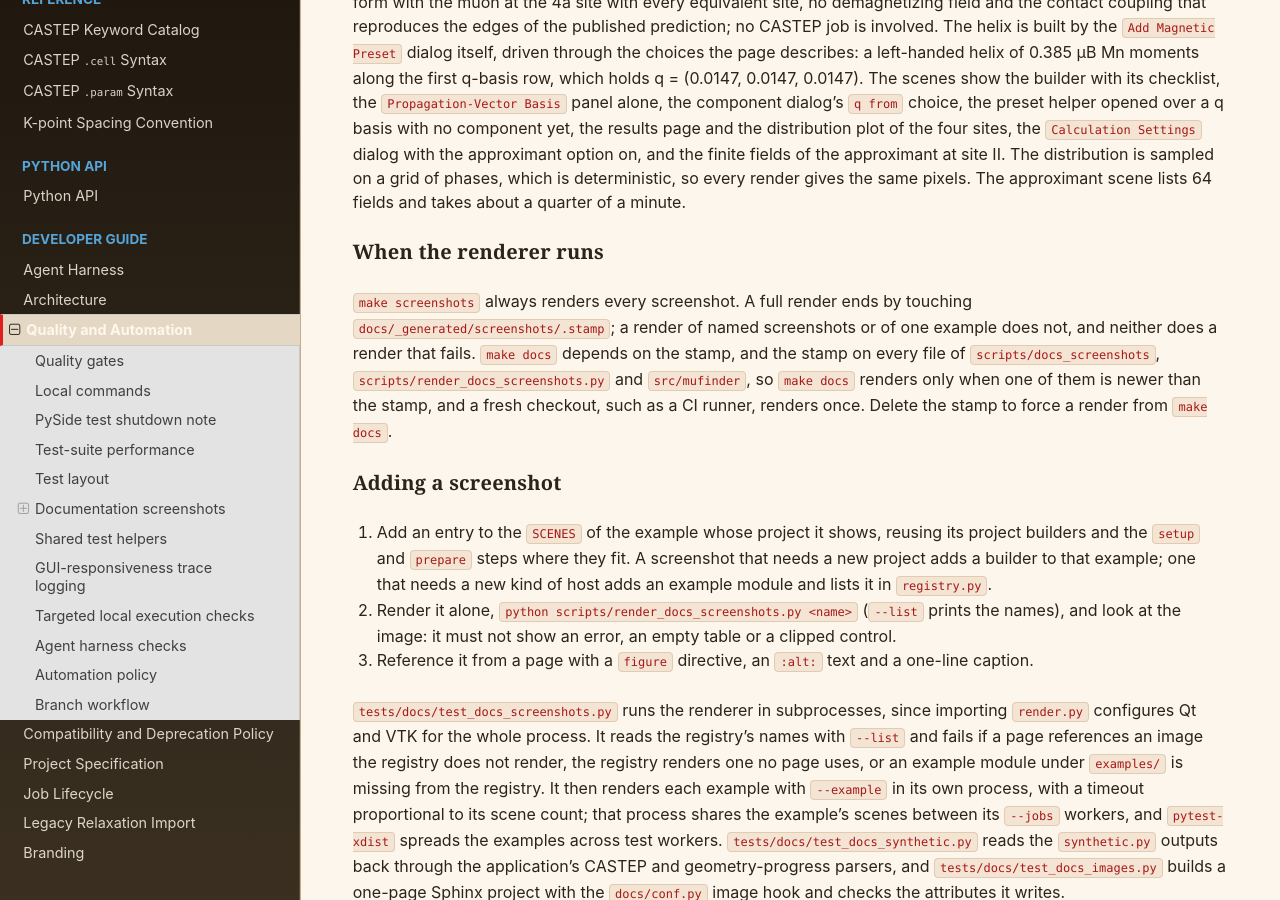
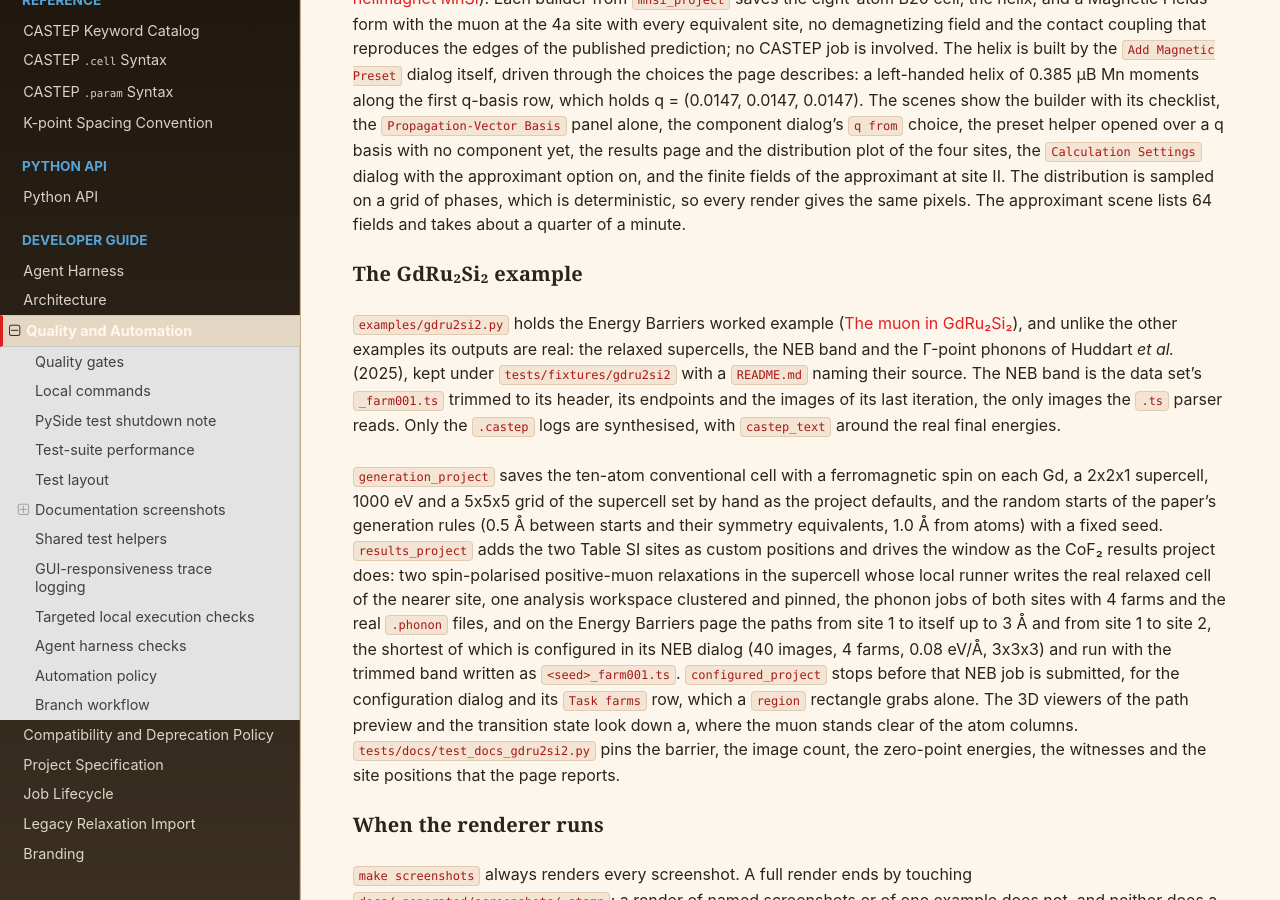
Before and after one commit to BenHuddart/mufinder, a Sphinx documentation site: the page built from docs/quality_and_automation.rst, in a window 1280 px wide and 900 px high, scrolled down 6295 px. Built offline with Sphinx 7.4.7 and the Read the Docs theme 3.1.0, drawn with Linux system fonts in a browser that asks for light colours; some of the changed text lies outside the part shown.

Commit message:
docs: add the GdRu2Si2 worked example and re-point the Energy Barriers figures
The new page follows the two muon sites of Huddart et al. 2025 through the
NEB band (0.495 eV over 42 images, site 2 at 0.283 eV) and the phonons
(ZPE 0.558 and 0.654 eV, w1 -0.0079 and -0.0082), and explains why site 2
is not stable while site 1 is. Energy Barriers gains figures for running
the workflow, the path preview, configuration, task farming and outputs;
the CoF2 page points to the new example for the NEB band. The keyword
catalog notes that ELEC_METHOD is not implemented.

Co-Authored-By: Claude Opus 5.5 <noreply@anthropic.com>

```diff
--- a/docs/castep/keyword_catalog.yaml
+++ b/docs/castep/keyword_catalog.yaml
@@ -5,6 +5,7 @@ notes:
   - Do not vendor or commit `castep_keywords.json` or generated copies of it into this repository.
   - If support is unclear, extend this catalog conservatively and avoid inventing syntax.
   - Optional `gui` metadata is used to drive workflow-aware parameter presentation in the PySide UI.
+  - The electronic minimiser keyword `ELEC_METHOD` is not implemented; the GdRu2Si2 worked example's real inputs set it to `EDFT`.
 
 keywords:
   - name: LATTICE_CART
--- a/docs/index.rst
+++ b/docs/index.rst
@@ -60,6 +60,7 @@ quality standards.
    user_guide/examples/cof2
    user_guide/examples/fe
    user_guide/examples/mnsi
+   user_guide/examples/gdru2si2
 
 .. toctree::
    :maxdepth: 2
--- a/docs/quality_and_automation.rst
+++ b/docs/quality_and_automation.rst
@@ -219,7 +218,8 @@ Each entry of an example's ``SCENES`` maps a file name to a ``Scene``:
   laid out at a given logical size), ``Dock`` (a dock widget, by title),
   ``Dialog`` (the modal dialog an opener callable shows, matched by class
   name, so a dialog opened from another dialog can be grabbed, optionally
-  grabbing only a ``region`` of it, such as one panel) or
+  grabbing only a ``region`` of it, such as one panel or a rectangle around
+  one row) or
   ``Floating`` (a non-modal window, such as the geometry progress or UEP
   clustering window, that an opener callable shows and returns). Each target
   takes an optional ``prepare`` step that receives the grabbed widget before
@@ -264,7 +264,7 @@ content column. Other images are left alone.
 The CoF₂ example
 ~~~~~~~~~~~~~~~~
 
-``examples/cof2.py`` holds every scene but those of the iron and manganese silicide magnetic models. Its
+``examples/cof2.py`` holds every scene but those of the iron and manganese silicide magnetic models and of the GdRu₂Si₂ example. Its
 host is rutile CoF₂ with antiparallel spins on the two Co, ``PBE`` as the
 project functional and a saved 2x2x2 supercell; :doc:`/user_guide/examples/cof2`
 tells the story its scenes illustrate and cites the values its outputs are
@@ -355,6 +354,38 @@ the results page and the distribution plot of the four sites, the
 fields of the approximant at site II. The distribution is sampled on a grid of
 phases, which is deterministic, so every render gives the same pixels. The
 approximant scene lists 64 fields and takes about a quarter of a minute.
+
+The GdRu₂Si₂ example
+~~~~~~~~~~~~~~~~~~~~
+
+``examples/gdru2si2.py`` holds the Energy Barriers worked example
+(:doc:`/user_guide/examples/gdru2si2`), and unlike the other examples its
+outputs are real: the relaxed supercells, the NEB band and the Γ-point phonons
+of Huddart *et al.* (2025), kept under ``tests/fixtures/gdru2si2`` with a
+``README.md`` naming their source. The NEB band is the data set's
+``_farm001.ts`` trimmed to its header, its endpoints and the images of its last
+iteration, the only images the ``.ts`` parser reads. Only the ``.castep`` logs
+are synthesised, with ``castep_text`` around the real final energies.
+
+``generation_project`` saves the ten-atom conventional cell with a
+ferromagnetic spin on each Gd, a 2x2x1 supercell, 1000 eV and a 5x5x5 grid of
+the supercell set by hand as the project defaults, and the random starts of the
+paper's generation rules (0.5 Å between starts and their symmetry equivalents,
+1.0 Å from atoms) with a fixed seed. ``results_project`` adds the two Table SI
+sites as custom positions and drives the window as the CoF₂ results project
+does: two spin-polarised positive-muon relaxations in the supercell whose
+local runner writes the real relaxed cell of the nearer site, one analysis
+workspace clustered and pinned, the phonon jobs of both sites with 4 farms and
+the real ``.phonon`` files, and on the Energy Barriers page the paths from site
+1 to itself up to 3 Å and from site 1 to site 2, the shortest of which is
+configured in its NEB dialog (40 images, 4 farms, 0.08 eV/Å, 3x3x3) and run with
+the trimmed band written as ``<seed>_farm001.ts``. ``configured_project``
+stops before that NEB job is submitted, for the configuration dialog and its
+``Task farms`` row, which a ``region`` rectangle grabs alone. The 3D viewers of
+the path preview and the transition state look down a, where the muon stands
+clear of the atom columns. ``tests/docs/test_docs_gdru2si2.py`` pins the
+barrier, the image count, the zero-point energies, the witnesses and the site
+positions that the page reports.
 
 When the renderer runs
 ~~~~~~~~~~~~~~~~~~~~~~
--- a/docs/user_guide/energy_barriers.rst
+++ b/docs/user_guide/energy_barriers.rst
@@ -68,14 +68,16 @@ Running the workflow
 9. **Inspect the results.** When jobs complete, open the ``NEB Analysis`` tab
    (see `Outputs and interpretation`_).
 
+.. figure:: ../_generated/screenshots/gdru2si2_energy_barrier_paths.webp
+   :alt: The Paths tab with GdRu2Si2 site 1 as the initial endpoint and site 2
+         as the final one, two site 1 to site 1 paths ready and the site 1 to
+         site 2 path completed with 4 task farms.
+
+   The paths of the GdRu₂Si₂ worked example (:doc:`/user_guide/examples/gdru2si2`):
+   two hops between copies of site 1 and the hop from site 1 to site 2.
+
 The Energy Barriers page
 ------------------------
-
-.. figure:: ../_generated/screenshots/energy_barriers_page.webp
-   :alt: The Paths tab with the CoF2 4c site selected as both endpoints and one
-         generated 4c to 4c path, completed.
-
-   The hop between neighbouring 4c sites in CoF₂, from synthetic relaxations.
 
 The page is divided into two tabs so the workflow remains usable on smaller
 laptop screens while still separating path generation from NEB analysis:
@@ -151,6 +153,12 @@ clear without showing relaxed host distortions. ``View...`` always opens the
 viewer for the row whose button was clicked, regardless of the current table
 selection.
 
+.. figure:: ../_generated/screenshots/gdru2si2_path_preview.webp
+   :alt: The path viewer with the GdRu2Si2 pristine 2x2x1 supercell viewed
+         down a and the path arrow from site 1 to site 2.
+
+   The GdRu₂Si₂ site 1 to site 2 hop in the pristine supercell.
+
 What MuFinder writes
 --------------------
 
@@ -187,6 +195,15 @@ locked by the workflow and cannot be edited.
 The dialog also exposes the workflow-supported advanced parameter surface via
 the searchable ``Add Parameter`` flow so expert users can opt into additional
 CASTEP controls without overwhelming the default view.
+
+.. figure:: ../_generated/screenshots/gdru2si2_neb_configuration.webp
+   :alt: The Configure NEB Parameters dialog for the GdRu2Si2 site 1 to site 2
+         path: 1000 eV, a 3 x 3 x 3 grid, 41 path points, a force tolerance of
+         0.08 eV/A, PBE, spin polarised, the locked TS search method and
+         climbing image, and 4 task farms.
+
+   The NEB settings of the GdRu₂Si₂ band. The 40 images entered are rounded up
+   to 41.
 
 Default values are layered. The project's convergence defaults
 (``CUT_OFF_ENERGY`` and ``KPOINT_MP_GRID``) apply first; when the selected
@@ -236,6 +253,13 @@ configuration dialog shows the resulting split and balance live, so a poor
 pairing is visible before submission. The image count itself is left entirely to
 the user — it is a physical resolution choice, not a scheduling one.
 
+.. figure:: ../_generated/screenshots/gdru2si2_neb_task_farms.webp
+   :alt: The Task farms row of the NEB dialog set to 4, reading 41 images over
+         4 farms, 11/10/10/10 per farm, 93% balance, and that the job needs at
+         least 4 MPI ranks, ideally a multiple of 4.
+
+   The farm split of the GdRu₂Si₂ band: 41 images over 4 farms.
+
 The farm count can only be changed while a path has no NEB job yet, or while
 its job is still in the ``defined`` state — the same rule that governs every
 other NEB parameter. This matters more for farming than for the rest: the
@@ -255,11 +279,14 @@ parses the farmed file for the job's real outcome.
 Outputs and interpretation
 --------------------------
 
-.. figure:: ../_generated/screenshots/energy_barrier_inspection.webp
-   :alt: The NEB Analysis tab with one completed band, its energy profile and the
-         transition-state image in the viewer.
+.. figure:: ../_generated/screenshots/gdru2si2_neb_analysis.webp
+   :alt: The NEB Analysis tab with the GdRu2Si2 site 1 to site 2 band: a
+         forward barrier of 0.495 eV, a reverse barrier of 0.213 eV, 42 images,
+         and the profile with the transition-state image 23 of 42 in the
+         viewer.
 
-   An NEB band through that path; its energies are illustrative, not calculated.
+   The real CASTEP band from GdRu₂Si₂ site 1 to site 2 (Huddart *et al.*
+   2025), with its transition state in the viewer.
 
 MuFinder keeps the generated CASTEP files of completed NEB jobs and the
 parsed transition-state path data needed for later review. In the ``NEB Analysis``
--- a/docs/user_guide/examples/cof2.rst
+++ b/docs/user_guide/examples/cof2.rst
@@ -326,8 +326,9 @@ Hopping between 4c sites
 
 ``Generate Paths`` with the 4c site as both endpoints lists the
 symmetry-distinct hops between neighbouring 4c sites (see
-:doc:`/user_guide/energy_barriers`). The NEB band shown for the first hop,
-along c, is illustrative: its 0.62 eV barrier is not a calculated value.
+:doc:`/user_guide/energy_barriers`). The NEB band of a hop, and how its barrier
+compares with the muon's zero-point energy, are followed through with real
+CASTEP outputs in :doc:`/user_guide/examples/gdru2si2`.
 
 .. figure:: ../../_generated/screenshots/energy_barriers_page.webp
    :alt: The Energy Barriers page with the 4c site chosen as both endpoints
--- /dev/null
+++ b/docs/user_guide/examples/gdru2si2.rst
@@ -0,0 +1,258 @@
+The muon in GdRu₂Si₂
+====================
+
+GdRu₂Si₂ is a centrosymmetric tetragonal magnet whose Gd moments form a
+skyrmion lattice in an applied field. Huddart *et al.* (2025) found two
+candidate positive-muon sites in it, and then showed that only one of them
+holds a muon: the second sits so close to the top of the barrier between two
+copies of the first that the muon's zero-point motion carries it over. This
+page follows that argument through MuFinder, from the two relaxed sites to the
+nudged elastic band (NEB) between them and the phonons of each site, and is the
+worked example of :doc:`/user_guide/energy_barriers`.
+
+.. note::
+
+   The outputs on this page are the paper's own CASTEP outputs: the two
+   relaxed supercells, the NEB band, trimmed to its final iteration, and the
+   Γ-point ``.phonon`` file of each site, from the paper's data set,
+   https://doi.org/10.15128/r15138jd91z. Only the ``.castep`` logs are
+   synthesised, around the real final energies, since the data set keeps no
+   relaxation log. The files are in
+   ``tests/fixtures/gdru2si2``, whose ``README.md`` lists their sources, and
+   ``tests/docs/test_docs_gdru2si2.py`` pins every number MuFinder reads from
+   them below.
+
+The host and the calculations
+-----------------------------
+
+GdRu₂Si₂ has the ThCr₂Si₂ structure, space group I4/mmm, with a = 4.1634 Å
+and c = 9.6102 Å (Hiebl *et al.* 1983): Gd at 2a (0, 0, 0), Ru at 4d
+(0, ½, ¼) and Si at 4e (0, 0, z). The project takes z = 0.3682 from the Si of
+the relaxed cells farthest from the muon, and enters the conventional cell, ten
+atoms, with a spin of 7 ħ/2 on each Gd: the calculations treated the Gd moments
+as ferromagnetic, which is not the magnetic order of the material but gives a
+spin-polarised ground state to relax in.
+
+The paper's calculations used PBE, a 1000 eV cut-off, spin polarisation,
+charge +1 for the positive muon, and a 2 × 2 × 1 supercell of the conventional
+cell, 40 host atoms and the muon. The relaxations used a 5 × 5 × 5
+Monkhorst–Pack grid and a force tolerance of 0.05 eV/Å; the NEB band and the
+phonons used 3 × 3 × 3. No convergence sweep ran in this project, so the cut-off
+and the 5 × 5 × 5 grid of the supercell are set by hand as the project defaults
+(:doc:`/user_guide/convergence_testing`), and the relaxation rows add
+``Spin Polarized`` and ``GEOM_FORCE_TOL``. The paper's runs also selected the
+ensemble DFT minimiser (``ELEC_METHOD : EDFT``), which MuFinder's keyword
+catalog does not implement (:doc:`/castep_keyword_catalog`), so the inputs
+MuFinder writes for these rows leave it out.
+
+Starting positions
+------------------
+
+The paper generated its starting positions with MuFinder's random generation:
+each start at least 0.5 Å from the earlier ones and their symmetry
+equivalents, and at least 1.0 Å from every atom. Those rules, set under
+``Random generation`` with ``Muon-muon separation (Å)`` (see
+:doc:`/user_guide/site_generation`), fill the conventional cell with 38 starts
+for the seed this project uses. The paper's draw stopped at 30.
+
+.. figure:: ../../_generated/screenshots/gdru2si2_site_generation.webp
+   :alt: The Initial Muon Position Generation page with random generation,
+         a muon-muon separation of 0.5 A and a minimum muon-atom distance of
+         1 A, the generated random sites listed and marked in the GdRu2Si2
+         cell.
+
+   Random starts in the GdRu₂Si₂ cell under the paper's generation rules.
+
+The paper's 30 relaxations ended in two distinct sites (its Table SI). Rather
+than repeat them, this project places one start at each site with ``Custom
+coordinates`` and relaxes those two as positive muons in the 2 × 2 × 1
+supercell.
+
+The two sites
+-------------
+
+.. figure:: ../../_generated/screenshots/gdru2si2_muon_relaxations.webp
+   :alt: The Structural Relaxations page with Manual Site 1 and Manual Site 2
+         completed in the GdRu2Si2 2x2x1 supercell, with total energies of
+         -69184.849 and -69184.592 eV.
+
+   The two relaxations, with the paper's relaxed cells and final energies.
+
+.. list-table:: The two muon sites, in conventional fractional coordinates.
+   :header-rows: 1
+
+   * - Site
+     - Table SI position
+     - Relaxed position
+     - Wyckoff
+     - Energy (eV)
+   * - 1
+     - (0.50, 0.00, 0.07)
+     - (0.5000, 0.0000, 0.0716)
+     - 8g
+     - 0
+   * - 2
+     - (0.21, 0.21, 0.16)
+     - (0.2095, 0.2095, 0.1606)
+     - 16m
+     - 0.257
+
+Site 1 lies on the line along c between two Ru, 0.69 Å above the Gd plane;
+site 2 lies on the diagonal mirror, 1.54 Å above the plane. Their energy difference, 0.257
+eV, is the 0.26 eV of Table SI. An analysis workspace of both relaxations
+clusters them into two sites (see
+:doc:`/user_guide/structural_relaxation_analysis`), and pinning it makes them
+the sites Energy Barriers and Quantum Corrections offer.
+
+.. figure:: ../../_generated/screenshots/gdru2si2_analysis_workspace.webp
+   :alt: The GdRu2Si2 sites analysis workspace with cluster 1 at
+         (0.5000, 0.0000, 0.0716), Wyckoff 8g, and cluster 2 at
+         (0.2095, 0.2095, 0.1606), Wyckoff 16m, 0.257 eV higher.
+
+   The two sites clustered in their analysis workspace.
+
+The paths between them
+----------------------
+
+On the Energy Barriers page, ``Generate Paths`` with site 1 as both endpoints
+lists the symmetry-distinct hops between copies of site 1. The automatic
+length cutoff keeps only the 1.375 Å hop along c, across the Gd plane to the
+mirror image of site 1 below it; with ``Max path length (Å)`` set to 3 it also
+lists the 2.944 Å hop in the plane, from (½, 0, z) to (0, ½, z). That second
+hop is the paper's 1 → 1′ path, and its minimum-energy path passes through
+site 2, on the diagonal mirror half way between the two copies of site 1. With
+site 2 as the final endpoint, ``Generate Paths`` gives one hop of 1.719 Å, the
+first half of that path.
+
+.. figure:: ../../_generated/screenshots/gdru2si2_energy_barrier_paths.webp
+   :alt: The Paths tab with site 1 as the initial endpoint and site 2 as the
+         final one, and three diffusion paths: site 1 to site 1 of 1.375 and
+         2.944 A, ready, and site 1 to site 2 of 1.719 A, run with 4 farms,
+         completed.
+
+   The 1 → 1′ hops and the 1 → 2 hop that the NEB band follows.
+
+``View...`` on the 1 → 2 row shows the hop in the pristine supercell, here
+viewed down a, where the two muon positions near the bottom of the cell stand
+clear of the atom columns.
+
+.. figure:: ../../_generated/screenshots/gdru2si2_path_preview.webp
+   :alt: The path viewer with the GdRu2Si2 pristine supercell viewed down a
+         and the arrow from site 1 to site 2 near the bottom of the cell.
+
+   The site 1 to site 2 hop in the pristine supercell.
+
+The NEB band
+------------
+
+The paper's band from site 1 to site 2 had 40 images, 4 task farms, a
+transition-state force tolerance of 0.08 eV/Å and a 3 × 3 × 3 grid. The NEB
+dialog of the 1 → 2 row inherits the cut-off, functional and spin treatment of
+the site 1 relaxation and takes those four settings. MuFinder rounds an even
+image count up to the next odd one, since climbing-image NEB needs an odd
+``TSSEARCH_MAX_PATH_POINTS``, so the row's 40 becomes 41; the paper's run kept
+40 intermediate images.
+
+.. figure:: ../../_generated/screenshots/gdru2si2_neb_configuration.webp
+   :alt: The Configure NEB Parameters dialog for the site 1 to site 2 path
+         with a cut-off of 1000 eV, a 3 x 3 x 3 k-point grid, 41 path points,
+         a force tolerance of 0.08 eV/A, PBE, spin polarised and 4 task farms.
+
+   The NEB settings of the 1 → 2 path.
+
+The band of a farmed run is written to ``<seed>_farm001.ts``, which is the file
+MuFinder reads (see :doc:`/user_guide/energy_barriers`, *Task farming*). The
+``NEB Analysis`` tab lists it with 42 images: the 40 of the final iteration
+between the two endpoints.
+
+.. figure:: ../../_generated/screenshots/gdru2si2_neb_analysis.webp
+   :alt: The NEB Analysis tab with the site 1 to site 2 band: a forward
+         barrier of 0.495247 eV, a reverse barrier of 0.212521 eV, a Delta E
+         of 0.282726 eV and 42 images, and the energy profile with image 23
+         of 42, the transition state, in the viewer.
+
+   The paper's NEB band, with its highest image, 23 of 42, in the viewer.
+
+The band rises 0.495 eV above site 1, at reaction coordinate 0.63, and falls to
+site 2, which it places 0.283 eV above site 1; the reverse barrier, from site 2
+back to site 1, is 0.213 eV. Site 2 is higher here than in Table SI (0.26 eV)
+because the band used the 3 × 3 × 3 grid. By symmetry the second half of the
+1 → 1′ path mirrors the first, so the whole profile is 1 → 2 → 1′: up 0.495 eV,
+down into the shallow well of site 2, and up and over the same barrier again.
+
+Zero-point energy and stability
+-------------------------------
+
+A classical barrier of 0.5 eV would keep a muon at site 1, and one of 0.2 eV
+might keep it at site 2, but the muon's zero-point energy (ZPE) is comparable to
+both. The phonon job of each pinned site (see
+:doc:`/user_guide/quantum_corrections`) uses finite displacement at Γ, the
+3 × 3 × 3 grid and 4 task farms, as the paper's runs did.
+
+.. figure:: ../../_generated/screenshots/gdru2si2_quantum_corrections.webp
+   :alt: The Quantum Corrections page with both pinned sites completed with
+         4 farms, and their phonon results: site 2 with a ZPE of 0.654 eV,
+         modes 2129.8, 4019.8 and 4396.9 cm-1 and w1 -0.008175, and site 1
+         with 0.558 eV, modes 1136.3, 3225.0 and 4632.8 cm-1 and w1 -0.007937.
+
+   The paper's phonons of the two sites.
+
+MuFinder takes the three Γ modes with the largest muon participation, which for
+both sites are the three highest of the 123, and reproduces the paper's values:
+
+.. list-table:: MuFinder's analysis of the paper's phonons, beside the paper.
+   :header-rows: 1
+
+   * - Site
+     - Muon modes (cm⁻¹)
+     - ZPE (eV)
+     - Paper ZPE (eV)
+     - w1
+     - Paper w1
+   * - 1
+     - 1136.3, 3225.0, 4632.8
+     - 0.558
+     - 0.56
+     - −0.0079
+     - −0.0079
+   * - 2
+     - 2129.8, 4019.8, 4396.9
+     - 0.654
+     - 0.65
+     - −0.0082
+     - −0.0082
+
+Both witnesses are close to zero, so the muon's motion separates from the
+lattice's and the sum of the three half-quanta is a fair ZPE (see
+:doc:`/user_guide/quantum_corrections_theory`). The runs set the muon mass to
+0.1138 amu, 0.33 % above the muon mass of 0.113429 amu that MuFinder writes, so
+their frequencies are 0.16 % low, a change below the precision quoted here.
+MuFinder's mass check allows 0.1 %, so it flags both results with the muon-mass
+warning (see :doc:`/user_guide/quantum_corrections`, *Muon mass*); for these
+runs the warning describes a 0.16 % shift, not the factor of three it guards
+against.
+
+Only the part of the ZPE along the path competes with the barrier. The paper
+projects the muon's dynamical matrix onto the direction of the path, a step
+MuFinder does not take, and finds a one-dimensional ZPE of 0.25 eV at site 2,
+along the 1 → 1′ line. That exceeds the 0.21 eV barrier from site 2 back to
+site 1, so a muon at site 2 is not stable: it leaves for site 1. At site 1 the
+one-dimensional ZPE is 0.18 eV, well below the 0.495 eV barrier, so the muon
+can leave only by tunnelling. A WKB estimate along the band gives a
+transmission of about 1.3 × 10⁻¹⁶ and, with the site 1 oscillator frequency as
+the attempt frequency, a hopping rate of about 0.05 Hz, far slower than a μSR
+measurement. Site 1 is therefore the one stopping site of the muon in
+GdRu₂Si₂.
+
+References
+----------
+
+- B. M. Huddart, A. Hernández-Melián, G. D. A. Wood, D. A. Mayoh,
+  M. Gomilšek, Z. Guguchia, C. Wang, T. J. Hicken, S. J. Blundell,
+  G. Balakrishnan and T. Lancaster, Field-orientation-dependent magnetic
+  phases in GdRu₂Si₂ probed with muon-spin spectroscopy, Phys. Rev. B **111**,
+  054440 (2025), https://doi.org/10.1103/PhysRevB.111.054440.
+- K. Hiebl, C. Horvath, P. Rogl and M. J. Sienko, Magnetic properties and
+  structural chemistry of ternary silicides (RE, Th, U)Ru₂Si₂ (RE = rare
+  earth), J. Magn. Magn. Mater. **37**, 287 (1983),
+  https://doi.org/10.1016/0304-8853(83)90058-6.
--- a/src/mufinder/assets/keyword_catalog.yaml
+++ b/src/mufinder/assets/keyword_catalog.yaml
@@ -5,6 +5,7 @@ notes:
   - Do not vendor or commit `castep_keywords.json` or generated copies of it into this repository.
   - If support is unclear, extend this catalog conservatively and avoid inventing syntax.
   - Optional `gui` metadata is used to drive workflow-aware parameter presentation in the PySide UI.
+  - The electronic minimiser keyword `ELEC_METHOD` is not implemented; the GdRu2Si2 worked example's real inputs set it to `EDFT`.
 
 keywords:
   - name: LATTICE_CART
```
Also changed, not shown: other parts of docs/quality_and_automation.rst (+3 -5 lines), 1 other file.
